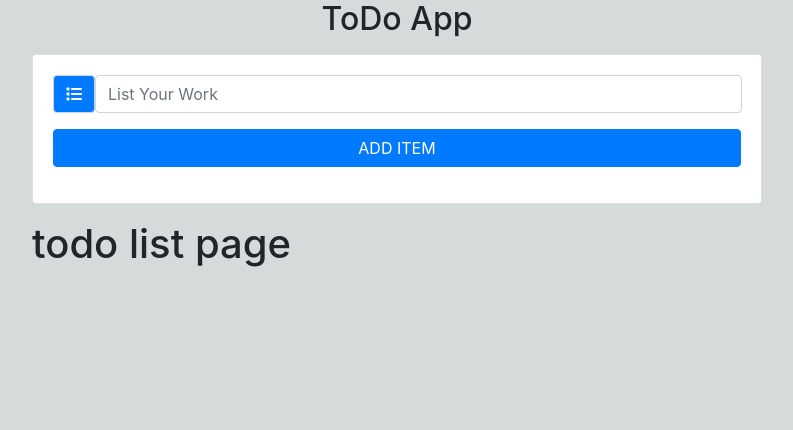
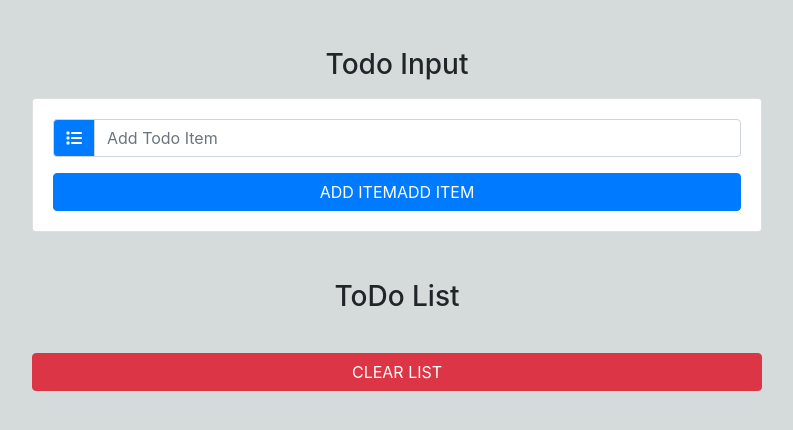
Before and after one commit to akhilesh-sharma-601/ToDo, a React (Create React App) app: page / in a window 1280 px wide. Shown: the top 430 px of the page, without its empty margins (243-1036 px from the left). Built offline with nearby package versions, Linux system fonts and the light colour scheme.

Commit message:
functionality added

```diff
--- a/src/App.css
+++ b/src/App.css
@@ -1,5 +1,8 @@
 .mbtn1{
     margin: 1rem 0;
+}
+.mbtn2{
+    margin: 2rem 0;
 }
 body{
     background-color: rgb(213, 219, 218);
--- a/src/App.js
+++ b/src/App.js
@@ -1,59 +1,88 @@
 import React, { Component } from "react";
 import { v4 as uuid } from "uuid";
 import TodoInput from "./component/TodoInput";
-import TodoItem from "./component/TodoItem";
+
 import TodoList from "./component/TodoList";
 import './App.css'
 
 class App extends Component {
   state = {
-    items: [
-      { id: 1, title: "wkake up" },
-      { id: 2, title: "go gym" },
-    ],
+    items: [],
     id: uuid(),
     item: "",
-    editItem: false,
+    editItem: false
   };
-  //events for todo
-  handleChange = (e) => {};
-  handleSubmit = (e) => {
-    console.log("change event");
+  handleChange = e => {
+    this.setState({
+      item: e.target.value
+    });
   };
-  handleDelete = (id) => {
-    console.log(`handle delete ${id}`);
+  handleSubmit = e => {
+    e.preventDefault();
+    const newItem = {
+      id: this.state.id,
+      title: this.state.item
     };
-  handleEdit = (id) => {
-    console.log(`handle edit ${id}`);
+    const updatedItems = [...this.state.items, newItem];
+
+    this.setState(
+      {
+        items: updatedItems,
+        item: "",
+        id: uuid(),
+        editItem: false
+      },
+      () => console.log(this.state)
+    );
   };
   clearList = () => {
-    console.log("clearing the list");
+    this.setState({
+      items:[]
+    })
+    //console.log("clear list ");
   };
-
+  handleDelete = id => {
+    const filterItems= this.state.items.filter(item=> item.id !== id)
+    this.setState({
+      items:filterItems
+    })
+    //console.log(`handle edit ${id}`);
+  };
+  handleEdit = id => {
+    const filterItems= this.state.items.filter(item=> item.id !== id)
+    //console.log(`edit edit ${id}`);
+    const selectedItems= this.state.items.find(item=>item.id ==id)
+    this.setState({
+       items:filterItems,
+       items:selectedItems.title,
+       id:id,
+       editItem:true,
+    })
+  };
   render() {
-    //console.log(this.state);
     return (
-      <article>
-        <div className="container mt25">
+      <div className="container">
         <div className="row">
-            <div className="col-10 mx-auto col-md-8 mt20 my5">
-              <h2 className="text-capitalize text-center">ToDo App</h2>
+          <div className="col-10 mx-auto col-md-8 mt-5">
+            <h3 className="text-capitalize text-center">todo input</h3>
             <TodoInput
               item={this.state.item}
-                handleChange={this.state.handleChange}
-                handleSubmit={this.state.handleSubmit}
+              handleChange={this.handleChange}
+              handleSubmit={this.handleSubmit}
               editItem={this.state.editItem}
             />
-              <TodoList  items={this.state.items}
-                clearList={this.state.clearList}
-                handleDelete={this.state.handleDelete}
-                handleEdit={this.state.handleEdit} />
+            <TodoList
+              items={this.state.items}
+              clearList={this.clearList}
+              handleDelete={this.handleDelete}
+              handleEdit={this.handleEdit}
+            />
           </div>
         </div>
       </div>
-      </article>
     );
   }
 }
 
+
 export default App;
--- a/src/component/TodoInput.js
+++ b/src/component/TodoInput.js
@@ -1,6 +1,4 @@
 import React, { Component } from "react";
-
-import '../App.css'
 
 export default class TodoInput extends Component {
   render() {
@@ -8,22 +6,24 @@
     return (
       <div className="card card-body my-3">
         <form onSubmit={handleSubmit}>
-          <div className="input-group"></div>
-          <div className="input-group-prepend">
-            <div className="input-group-text bg-primary text-white">
-              <i className="fas fa-list"></i>
+          <div className="input-group">
+            <div className="input-group-prepend">
+              <div className="input-group-text bg-primary text-white">
+                <i className="fas fa-list" />
+              </div>
             </div>
             <input
               type="text"
-              className="form-control text-capitalize "
-              placeholder="List your work"
+              className="form-control text-capitalize"
+              placeholder="add todo item"
               value={item}
               onChange={handleChange}
-            />
+             />
           </div>
           <button
             type="submit"
-            className="btn btn-block btn-primary text-uppercase mbtn1 ">
+            className="btn btn-block btn-primary mt-3 text-uppercase"
+          >{editItem ? "edit item" : "add item"}
             add item
           </button>
         </form>
--- a/src/component/TodoItem.js
+++ b/src/component/TodoItem.js
@@ -1,11 +1,25 @@
-import React, { Component } from 'react'
+import React, { Component } from "react";
 
 export default class TodoItem extends Component {
-    render() {
-        return (
-            <div>
-                <h3>item page</h3>
-            </div>
-        )
-    }
+  render() {
+    const { title, handleDelete, handleEdit } = this.props;
+    return (
+      <li className="list-group-item text-capitalize d-flex justify-content-between my-2">
+
+        <span className="mx-2 text-secondary" onClick={handleDelete}>
+            <i className="fas fa-dot-circle"></i>
+          </span>
+
+        <h6>{title}</h6>
+        <div className="todo-icon">
+          <span className="mx-2 text-primary" onClick={handleEdit}>
+            <i className="fas fa-pen"></i>
+          </span>
+          <span className="mx-2 text-success" onClick={handleDelete}>
+            <i className="fas fa-check-circle"></i>
+          </span>
+        </div>
+      </li>
+    );
+  }
 }
--- a/src/component/TodoList.js
+++ b/src/component/TodoList.js
@@ -1,11 +1,25 @@
-import React, { Component } from 'react'
+import React, { Component } from "react";
+
+import TodoItem from "./TodoItem";
 
 export default class TodoList extends Component {
-    render() {
-        return (
-            <div>
-                <h1>todo list page</h1>
-            </div>
-        )
-    }
+  render() {
+    const { items, clearList, handleDelete, handleEdit } = this.props;
+    return (
+      <ul className="list-group my-5">
+        <h3 className="text-capitalize text-center">ToDo List</h3>
+          {items.map((item) => {
+            return (
+              <TodoItem
+                key={item.id}
+                title={item.title}
+                handleDelete={() => handleDelete(item.id)}
+                handleEdit={() => handleEdit(item.id)}
+              ></TodoItem>
+            );
+          })}
+        <button className="btn btn-danger text-uppercase mbtn2" onClick={clearList}>CLEAR LIST</button>
+      </ul>
+    );
+  }
 }
```
Also changed, not shown: 1 other file (tests, documents, lock files or other folders). Lines whose indentation alone changed are shown as unchanged.
